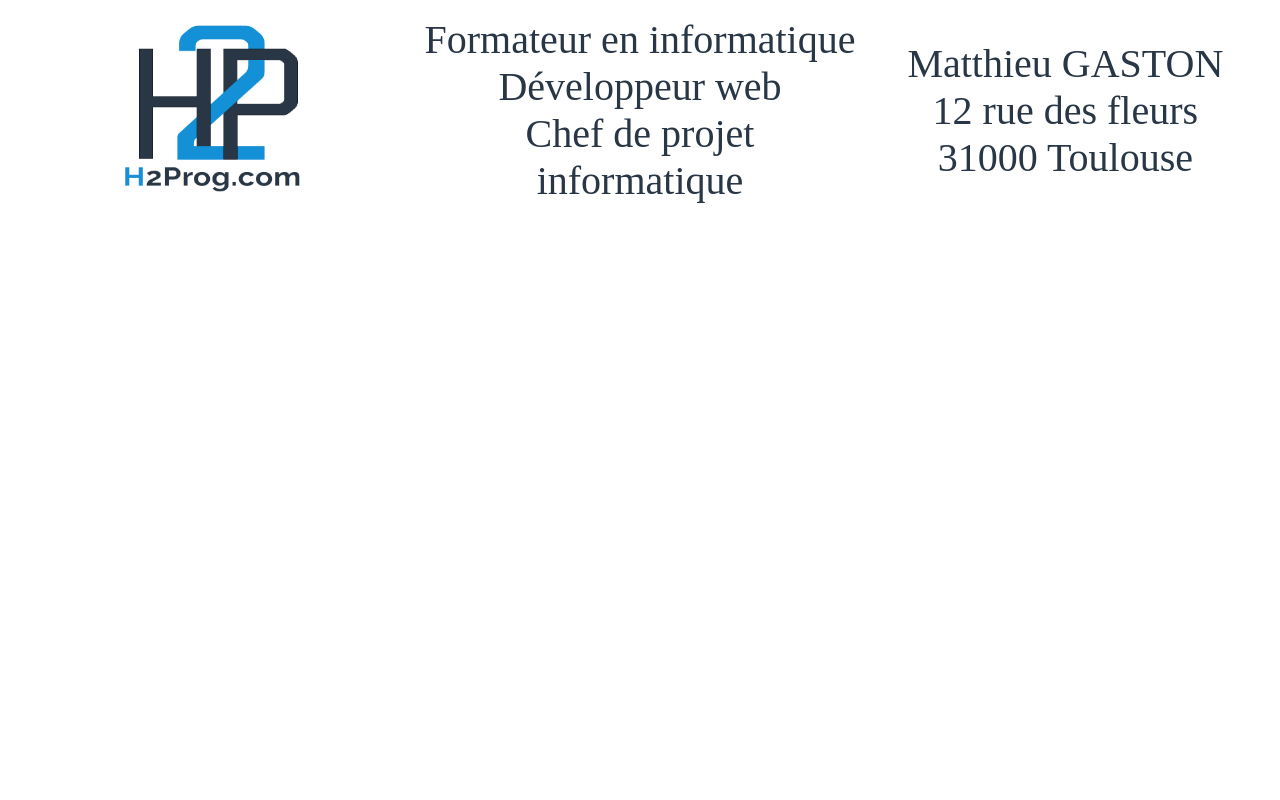
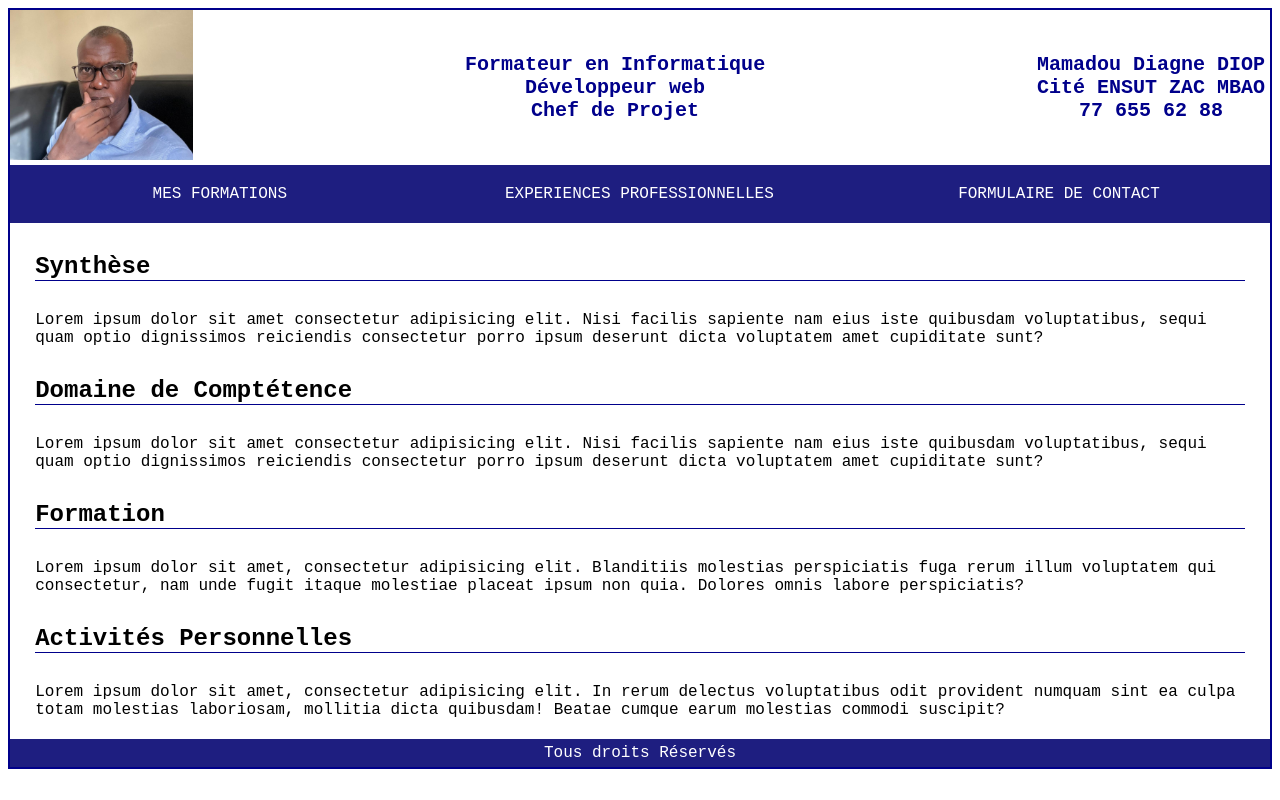
Before and after one commit to ddiopa2smi/ddiopa2smi.github.io, a plain HTML site: page index.html in a window 1280 px wide. Drawn offline with Linux system fonts and the light colour scheme.

Commit message:
fisrt version of my CV

```diff
--- /dev/null
+++ b/css/main.css
@@ -0,0 +1,60 @@
+/** Header **/
+.header {
+    display: flex;
+    align-items: center;
+    text-align: center;
+}
+
+.paddingRight5 {
+    padding-right: 5px;
+}
+
+h2 {
+    padding: 0px;
+    margin: 30px 0px;
+    border-bottom: 1px solid darkblue;
+}
+
+.header .photoPerso .header .infosPerso {
+    width: 33.3%;
+}
+
+.header .posteRechercher {
+    flex: auto;
+}
+
+.header .photoPerso img {
+    height: 150px;
+}
+
+/** Body **/
+
+body {
+    font-family: 'Courier New', Courier, monospace, Arial, Helvetica, sans-serif;
+    border: 2px solid darkblue;
+}
+
+.size20 {
+    font-size: 20px;
+    font-weight: bold;
+}
+
+.colorBlueDark {
+    color: darkblue;
+}
+
+.colorBlueLight {
+    color: lightblue;
+}
+
+.colorOrange {
+    color: orange;
+}
+
+.footer {
+    padding: 5px;
+    margin-top: 20px;
+    text-align: center;
+    background-color: rgb(30, 30, 128);
+    color: white;
+}
--- /dev/null
+++ b/css/menu.css
@@ -0,0 +1,31 @@
+nav {
+    background-color: rgb(30, 30, 128);
+}
+
+nav ul {
+    margin: 0;
+    padding: 0;
+    display: flex;
+}
+
+nav li {
+    list-style-type: none;
+    width: 33.3%;
+    text-align: center;
+}
+
+nav a {
+    color: white;
+    padding: 20px 30px;
+    display: block;
+    text-transform: uppercase;
+    text-decoration: none;
+}
+
+.menuHover:hover {
+    background-color: rgb(177, 141, 88);
+}
+
+.corps {
+    padding: 0% 2%;
+}
--- a/index.html
+++ b/index.html
@@ -1,26 +1,74 @@
 <!DOCTYPE html>
 <html>
+
 <head>
-        <meta charset="utf-8" />
+    <meta charset="utf-8">
     <title>Mon CV</title>
-        <link rel="stylesheet" type="text/css" href="main.css" />
+    <link rel="stylesheet" type="text/css" href="css/main.css">
+    <link rel="stylesheet" type="text/css" href="css/menu.css">
 </head>
+
 <body>
+    <!--Header-->
     <div class="header">
         <div class="photoPerso">
-                <img src="images/h2p.png" alt="logo du site"/>
+            <img src="images/my_photo.jpg" alt="ma photo">
         </div>
-            <div class="posteRecherche size40 colorBlueDark">
-                Formateur en informatique <br />
+        <div class="posteRechercher size20 colorBlueDark">
+            Formateur en Informatique <br />
             Développeur web <br />
-                Chef de projet informatique
+            Chef de Projet
         </div>
-            <div class="infoPerso size40 colorBlueDark">
-                Matthieu GASTON <br />
-                12 rue des fleurs <br />
-                31000 Toulouse
+        <div class="infosPerso size20 colorBlueDark paddingRight5">
+            Mamadou Diagne DIOP <br />
+            Cité ENSUT ZAC MBAO <br />
+            77 655 62 88
         </div>
     </div>
+    <!--Fin Header-->
 
+    <!--Menu-->
+    <nav>
+        <ul>
+            <li class="menuHover"><a href="#">Mes Formations</a></li>
+            <li class="menuHover"><a href="#">Experiences Professionnelles</a></li>
+            <li class="menuHover"><a href="#">Formulaire de Contact</a></li>
+        </ul>
+    </nav>
+    <!--Fin Menu-->
+
+    <!--Body-->
+    <div class="corps">
+        <h2>Synthèse</h2>
+        <div>
+            Lorem ipsum dolor sit amet consectetur adipisicing elit. Nisi facilis sapiente nam eius iste quibusdam
+            voluptatibus, sequi quam optio dignissimos reiciendis consectetur porro ipsum deserunt dicta voluptatem amet
+            cupiditate sunt?
+        </div>
+        <h2>Domaine de Comptétence</h2>
+        <div>
+            Lorem ipsum dolor sit amet consectetur adipisicing elit. Nisi facilis sapiente nam eius iste quibusdam
+            voluptatibus, sequi quam optio dignissimos reiciendis consectetur porro ipsum deserunt dicta voluptatem amet
+            cupiditate sunt?
+        </div>
+        <h2>Formation</h2>
+        <div>
+            Lorem ipsum dolor sit amet, consectetur adipisicing elit. Blanditiis molestias perspiciatis fuga rerum illum
+            voluptatem qui consectetur, nam unde fugit itaque molestiae placeat ipsum non quia. Dolores omnis labore
+            perspiciatis?
+        </div>
+        <h2>Activités Personnelles</h2>
+        <div>
+            Lorem ipsum dolor sit amet, consectetur adipisicing elit. In rerum delectus voluptatibus odit provident
+            numquam sint ea culpa totam molestias laboriosam, mollitia dicta quibusdam! Beatae cumque earum molestias
+            commodi suscipit?
+        </div>
+    </div>
+    <!--Fin Body-->
+
+    <!--Footer-->
+    <div class="footer">Tous droits Réservés</div>
+    <!--Fin Footer-->
 </body>
+
 </html>
```
Also changed, not shown: images/my_photo.jpg (added), images/veterinaire-brice-heeribout.jpg (added), 1 other file. Lines whose indentation alone changed are shown as unchanged.
